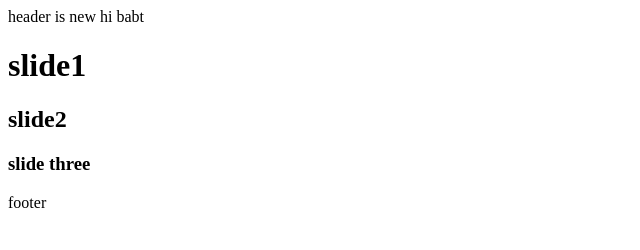
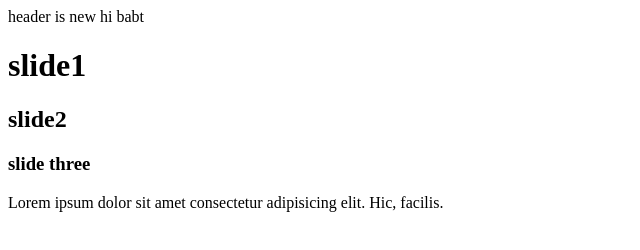
Before and after one commit to SinaEu/learn-git, a plain HTML site: page index.html in a window 1280 px wide. Shown: the whole page, without its empty margins (0-640 px from the left). Drawn offline with Linux system fonts and the light colour scheme.

Commit message:
footer update

```diff
--- a/index.html
+++ b/index.html
@@ -18,7 +18,7 @@
         <h3>slide three</h3>
     </div>
     <footer>
-        footer
+        Lorem ipsum dolor sit amet consectetur adipisicing elit. Hic, facilis.
     </footer>
 </body>
 </html>
```
